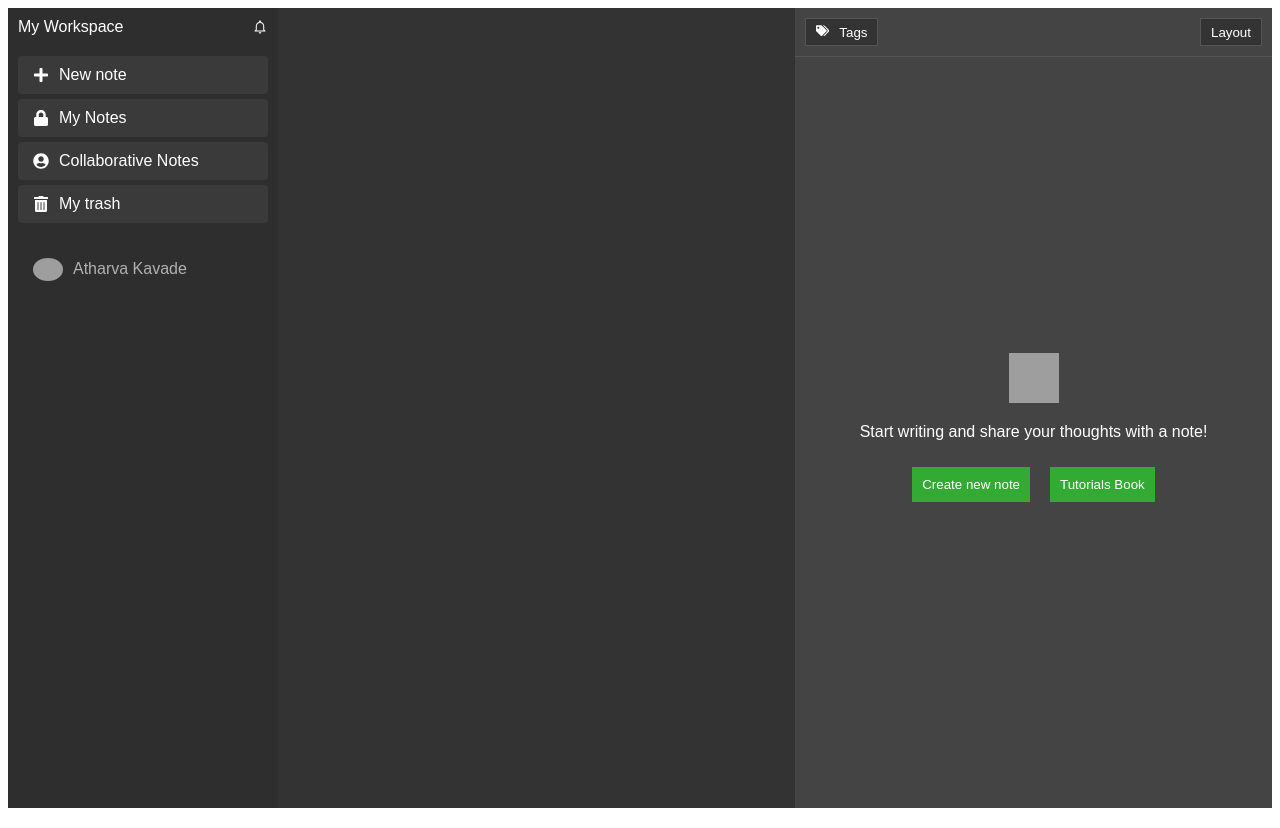
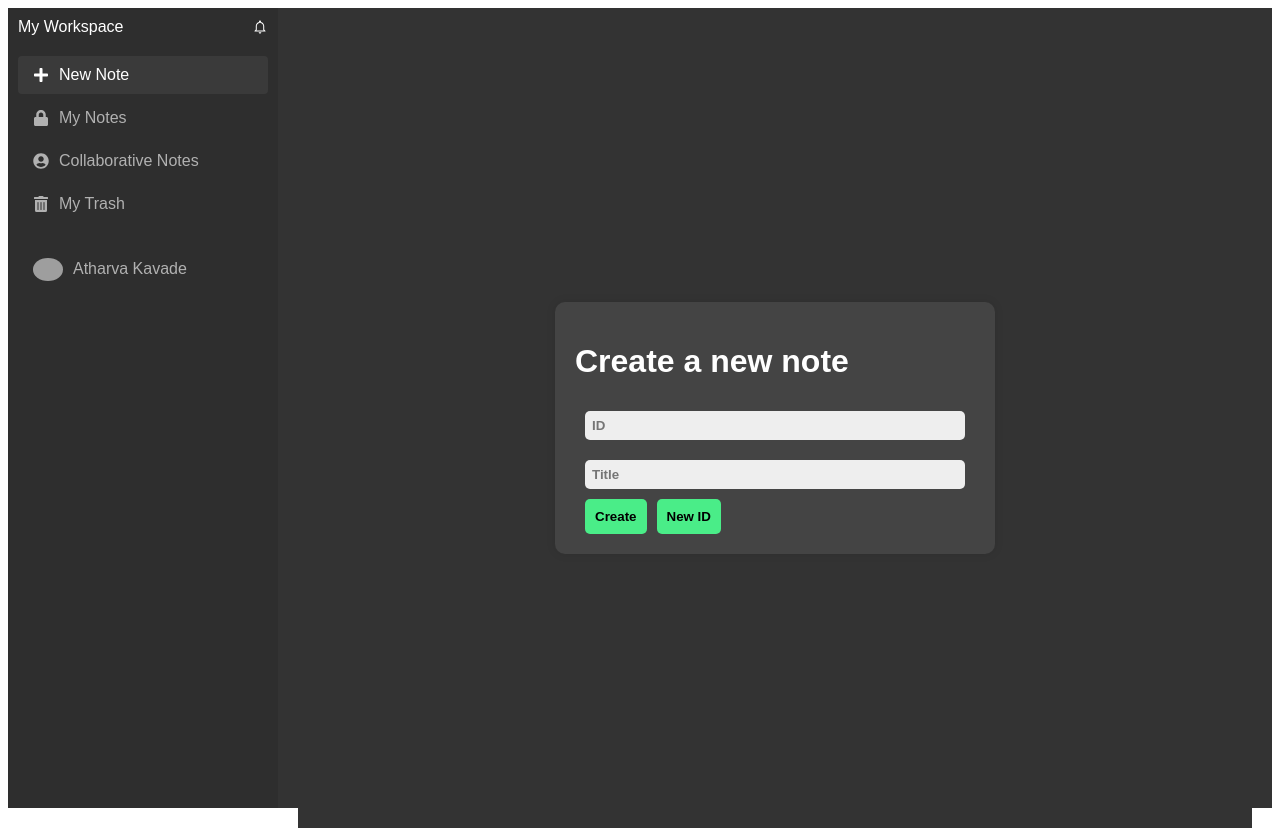
Before and after one commit to Javaboiiii/RazorCollab, a React (Vite) app: page /new-note in a window 1280 px wide. Built offline with nearby package versions, Linux system fonts and the light colour scheme; grey boxes are pictures that could not be loaded.

Commit message:
designed new-note page, some minor changes in main_page & collaborative_notes

```diff
--- a/src/collaborative_notes/collaborative_notes.jsx
+++ b/src/collaborative_notes/collaborative_notes.jsx
@@ -1,67 +1,25 @@
 import React from 'react';
-import { FaPlus, FaTrashAlt, FaLock, FaTags, FaBookmark, FaClock, FaUserCircle } from 'react-icons/fa';
-import { IoMdNotificationsOutline } from 'react-icons/io';
+import { FaUserCircle, FaSearch } from 'react-icons/fa';
 import { BsThreeDotsVertical } from 'react-icons/bs';
 
-function collaborativeNotes() {
+function CollaborativeNotes() {
     const styles = {
         container: {
-            display: 'flex',
-            height: '100vh',
-            fontFamily: 'Arial, sans-serif',
-        },
-        sidebar: {
-            width: '250px',
-            backgroundColor: '#2e2e2e',
-            color: '#fff',
-            display: 'flex',
-            flexDirection: 'column',
-            padding: '10px',
-        },
-        sidebarHeader: {
-            display: 'flex',
-            alignItems: 'center',
-            justifyContent: 'space-between',
-            marginBottom: '10px',
-        },
-        sidebarSection: {
-            display: 'flex',
-            flexDirection: 'column',
-            marginBottom: '20px',
-        },
-        sidebarItem: {
-            display: 'flex',
-            alignItems: 'center',
-            padding: '8px 12px',
-            borderRadius: '4px',
-            cursor: 'pointer',
-            marginBottom: '5px',
-            color: '#b1b1b1',
-        },
-        sidebarItemSelected: {
-            backgroundColor: '#3a3a3a',
-            color: '#fff',
-        },
-        sidebarIcon: {
-            marginRight: '10px',
-        },
-        main: {
-            flexGrow: 1,
-            backgroundColor: '#3a3a3a',
             display: 'flex',
             flexDirection: 'column',
             alignItems: 'center',
             justifyContent: 'center',
             color: '#fff',
-            position: 'relative',
+            width: '100%',
+            height: '100%',
+            backgroundColor: '#3a3a3a',
         },
         topbar: {
-            position: 'absolute',
-            top: '10px',
-            width: 'calc(100% - 250px)',
+            width: '100%',
             display: 'flex',
             justifyContent: 'flex-end',
-            paddingRight: '20px',
+            padding: '10px 20px',
+            borderBottom: '1px solid #555',
         },
         topbarButton: {
             backgroundColor: 'transparent',
@@ -75,6 +33,7 @@ function collaborativeNotes() {
             display: 'flex',
             flexDirection: 'column',
             alignItems: 'center',
+            marginTop: '20px',
         },
         emptyStateIcon: {
             fontSize: '50px',
@@ -88,48 +47,6 @@ function collaborativeNotes() {
 
     return (
         <div style={styles.container}>
-            <div style={styles.sidebar}>
-                <div style={styles.sidebarHeader}>
-                    <div>My Workspace</div>
-                    <IoMdNotificationsOutline />
-                </div>
-                <div style={styles.sidebarSection}>
-                    <div style={{ ...styles.sidebarItem, ...styles.sidebarItemSelected }}>
-                        <FaPlus style={styles.sidebarIcon} />
-                        New note
-                    </div>
-                    <div style={styles.sidebarItem}>
-                        <FaLock style={styles.sidebarIcon} />
-                        My Notes
-                    </div>
-                    <div style={styles.sidebarItem}>
-                        <FaUserCircle style={styles.sidebarIcon} />
-                        Collaborative Notes
-                    </div>
-                    <div style={styles.sidebarItem}>
-                        <FaTrashAlt style={styles.sidebarIcon} />
-                        My trash
-                    </div>
-                    <div style={styles.sidebarItem}>
-                        Upgrade to Prime Plan
-                    </div>
-                </div>
-                <div style={styles.sidebarSection}>
-                    <div style={styles.sidebarItem}>
-                        <FaTags style={styles.sidebarIcon} />
-                        Tags
-                    </div>
-                    <div style={styles.sidebarItem}>
-                        <FaBookmark style={styles.sidebarIcon} />
-                        Bookmark
-                    </div>
-                    <div style={styles.sidebarItem}>
-                        <FaClock style={styles.sidebarIcon} />
-                        Recent
-                    </div>
-                </div>
-            </div>
-            <div style={styles.main}>
             <div style={styles.topbar}>
                 <button style={styles.topbarButton}>All</button>
                 <button style={styles.topbarButton}>Invited me</button>
@@ -141,8 +58,7 @@ function collaborativeNotes() {
                 <div style={styles.emptyStateText}>No notes</div>
             </div>
         </div>
-        </div>
     );
 }
 
-export default collaborativeNotes;
+export default CollaborativeNotes;
--- a/src/main page/main_page.jsx
+++ b/src/main page/main_page.jsx
@@ -1,5 +1,5 @@
 import React from 'react';
-import { BrowserRouter as Router, Route, Routes, Link } from 'react-router-dom';
+import { BrowserRouter as Router, Route, Routes, NavLink } from 'react-router-dom';
 import { FaPlus, FaLock, FaUserCircle, FaTrashAlt, FaTags } from 'react-icons/fa';
 import { IoMdNotificationsOutline } from 'react-icons/io';
 import NewNote from '../new-note/new-note';
@@ -56,34 +56,6 @@ function App() {
             backgroundColor: '#333',
             color: '#fff',
         },
-        workspaceContainer: {
-            padding: '20px',
-        },
-        workspaceHeader: {
-            display: 'flex',
-            justifyContent: 'space-between',
-            alignItems: 'center',
-            marginBottom: '20px',
-        },
-        workspaceContent: {
-            backgroundColor: '#444',
-            borderRadius: '8px',
-            padding: '20px',
-            textAlign: 'center',
-        },
-        button: {
-            backgroundColor: '#28a745',
-            border: 'none',
-            color: 'white',
-            padding: '10px 20px',
-            textAlign: 'center',
-            textDecoration: 'none',
-            display: 'inline-block',
-            fontSize: '16px',
-            margin: '10px 2px',
-            borderRadius: '4px',
-            cursor: 'pointer',
-        },
         main: {
             flex: 1,
             backgroundColor: '#444',
@@ -118,14 +90,19 @@ function App() {
             height: '50px',
         },
         actionButton: {
-            backgroundColor: '#3a3',
+            backgroundColor: '#28a745',
             border: 'none',
             color: '#fff',
             padding: '10px',
             margin: '10px',
             cursor: 'pointer',
+            borderRadius: '4px',
         },
-
+        profileImage: {
+            borderRadius: '50%',
+            width: '30px',
+            marginRight: '10px',
+        }
     };
 
     return (
@@ -137,25 +114,25 @@ function App() {
                         <IoMdNotificationsOutline />
                     </div>
                     <div style={styles.sidebarSection}>
-                        <Link to="/new-note" style={{ ...styles.sidebarItem, ...styles.sidebarItemSelected }}>
+                        <NavLink to="/new-note" style={({ isActive }) => ({ ...styles.sidebarItem, ...(isActive ? styles.sidebarItemSelected : {}) })}>
                             <FaPlus style={styles.sidebarIcon} />
-                            New note
-                        </Link>
-                        <Link to="/my-notes" style={{ ...styles.sidebarItem, ...styles.sidebarItemSelected }}>
+                            New Note
+                        </NavLink>
+                        <NavLink to="/my-notes" style={({ isActive }) => ({ ...styles.sidebarItem, ...(isActive ? styles.sidebarItemSelected : {}) })}>
                             <FaLock style={styles.sidebarIcon} />
                             My Notes
-                        </Link>
-                        <Link to="/collaborative-notes" style={{ ...styles.sidebarItem, ...styles.sidebarItemSelected }}>
+                        </NavLink>
+                        <NavLink to="/collaborative-notes" style={({ isActive }) => ({ ...styles.sidebarItem, ...(isActive ? styles.sidebarItemSelected : {}) })}>
                             <FaUserCircle style={styles.sidebarIcon} />
                             Collaborative Notes
-                        </Link>
-                        <Link to="/my-trash" style={{ ...styles.sidebarItem, ...styles.sidebarItemSelected }}>
+                        </NavLink>
+                        <NavLink to="/my-trash" style={({ isActive }) => ({ ...styles.sidebarItem, ...(isActive ? styles.sidebarItemSelected : {}) })}>
                             <FaTrashAlt style={styles.sidebarIcon} />
-                            My trash
-                        </Link>
+                            My Trash
+                        </NavLink>
                     </div>
                     <div style={styles.sidebarItem}>
-                        <img src="profile.jpg" alt="Atharva Kavade" style={{ borderRadius: '50%', width: '30px', marginRight: '10px' }} />
+                        <img src="profile.jpg" alt="Atharva Kavade" style={styles.profileImage} />
                         Atharva Kavade
                     </div>
                 </div>
@@ -172,24 +149,6 @@ function App() {
                         } />
                     </Routes>
                 </div>
-                {/* Workspace */}
-                <div style={styles.main}>
-                    <div style={styles.mainHeader}>
-                        <button style={styles.dropdownButton}>
-                            <FaTags style={styles.sidebarIcon} />
-                            Tags
-                        </button>
-                        <button style={styles.dropdownButton}>Layout</button>
-                    </div>
-                    <div style={styles.mainContent}>
-                        <div style={styles.welcomeMessage}>
-                            <img src="note-icon-url" alt="note icon" style={styles.noteIcon} />
-                            <p>Start writing and share your thoughts with a note!</p>
-                            <button style={styles.actionButton}>Create new note</button>
-                            <button style={styles.actionButton}>Tutorials Book</button>
-                        </div>
-                    </div>
-                </div>
             </div>
         </Router>
     );
--- a/src/new-note/new-note.jsx
+++ b/src/new-note/new-note.jsx
@@ -1,7 +1,84 @@
 import React from 'react';
 
-function newNote() {
-    // Your code here
+function NewNote() {
+    const styles = {
+        pageWrapper: {
+            height: '100vh',
+            display: 'flex',
+            justifyContent: 'center',
+            alignItems: 'center',
+            backgroundColor: '#333',
+        },
+        formWrapper: {
+            width: '400px',
+            maxWidth: '90%',
+            padding: '20px',
+            backgroundColor: '#444',
+            borderRadius: '10px',
+            boxShadow: '0 0 10px rgba(0, 0, 0, 0.1)',
+        },
+
+        mainLabel: {
+            marginBottom: '20px',
+        },
+        idGroup: {
+            display: 'flex',
+            flexDirection: 'column',
+            padding: '10px',
+        },
+        titleGroup: {
+            display: 'flex',
+            flexDirection: 'column',
+            padding: '10px',
+        },
+        inputGroup: {
+            padding: '7px',
+            borderRadius: '5px',
+            outline: 'none',
+            border: 'none',
+            backgroundColor: '#eee',
+            fontWeight: 'bold',
+
+        },
+        buttonGroup: {
+            padding: '10px',
+            borderRadius: '5px',
+            outline: 'none',
+            border: 'none',
+            backgroundColor: '#4aed88',
+            fontWeight: 'bold',
+            cursor: 'pointer',
+            marginLeft: '10px',
+        },
+
+    };
+
+    return (
+        <div style={styles.pageWrapper}>
+            <div style={styles.formWrapper}>
+                <form>
+                    <div>
+                        <h1>Create a new note</h1>
+                    </div>
+
+                    <div style={styles.idGroup}>
+                        <input type='text' id='id' name='id' placeholder='ID' style={styles.inputGroup} />
+                    </div>
+                    <div style={styles.titleGroup}>
+                        <input type='text' id='title' name='title' placeholder='Title' style={styles.inputGroup} />
+                    </div>
+
+
+                    <button type='submit' style={styles.buttonGroup}>Create</button>
+                    <button type='submit' style={styles.buttonGroup}> New ID</button>
+                </form>
+
+
+            </div>
+        </div>
+    );
+
+
+
 }
-
-export default newNote;
+export default NewNote;
```
Lines whose indentation alone changed are shown as unchanged.
